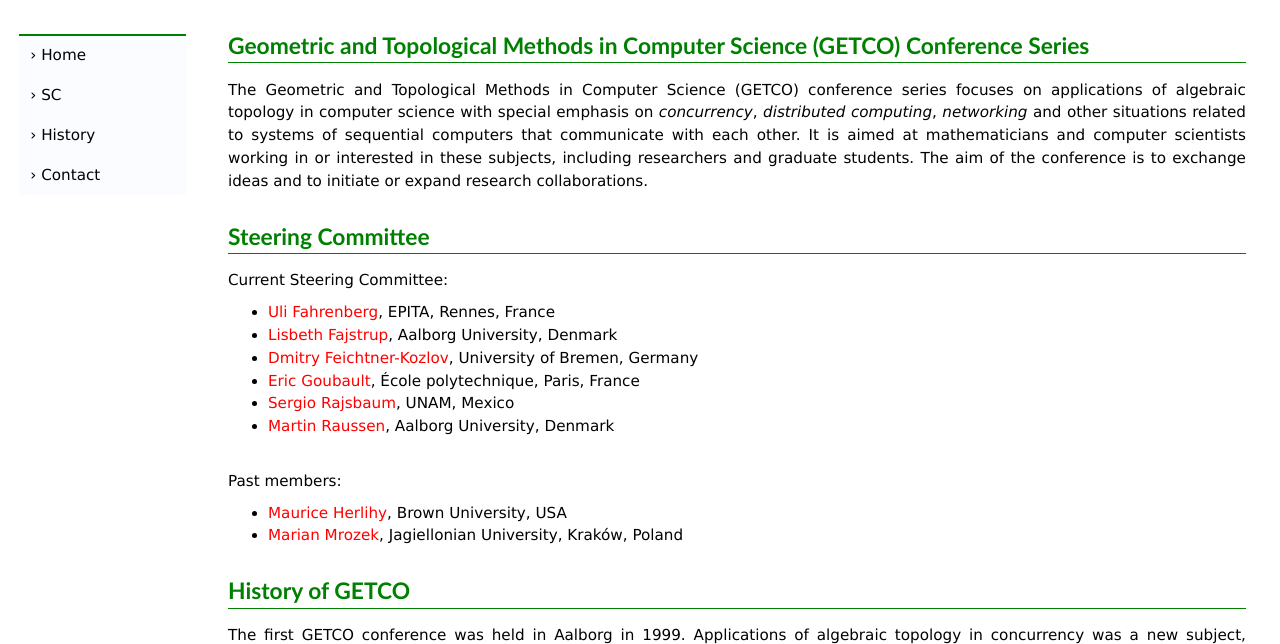
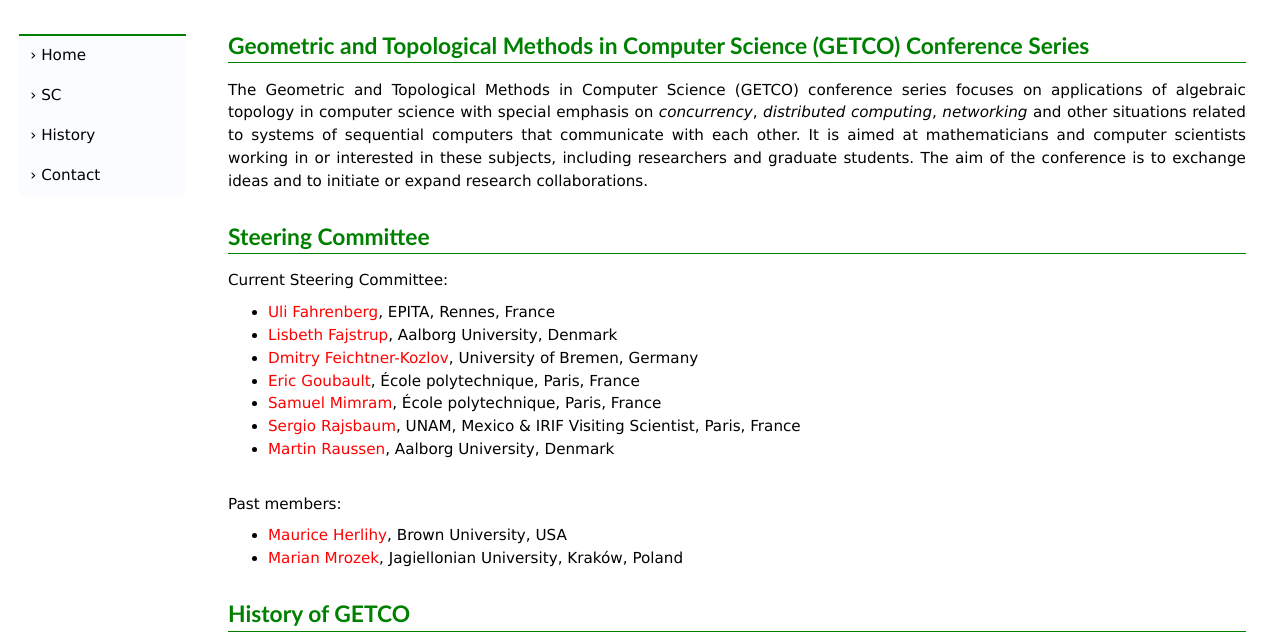
Before and after one commit to getco-conf/getco-conf.github.io, a plain HTML site: page docs/index.html in a window 1280 px wide. Shown: the part 82-726 px from the top of the page. Drawn offline with Linux system fonts and the light colour scheme.

Commit message:
mod sergio add sam

```diff
--- a/docs/index.html
+++ b/docs/index.html
@@ -55,7 +55,8 @@
 	  <li><a href="https://people.math.aau.dk/~fajstrup/">Lisbeth Fajstrup</a>, Aalborg University, Denmark</li>
 	  <li><a href="https://www.alta.uni-bremen.de/members/dfk/">Dmitry Feichtner-Kozlov</a>, University of Bremen, Germany</li>
 	  <li><a href="http://www.lix.polytechnique.fr/Labo/Eric.Goubault/">Eric Goubault</a>, École polytechnique, Paris, France</li>
-	  <li><a href="https://www.matem.unam.mx/~rajsbaum/">Sergio Rajsbaum</a>, UNAM, Mexico</li>
+	  <li><a href="http://www.lix.polytechnique.fr/Labo/Samuel.Mimram/">Samuel Mimram</a>, École polytechnique, Paris, France</li>
+	  <li><a href="https://www.matem.unam.mx/~rajsbaum/">Sergio Rajsbaum</a>, UNAM, Mexico &amp; IRIF Visiting Scientist, Paris, France</li>
 	  <li><a href="https://people.math.aau.dk/~raussen/">Martin Raussen</a>, Aalborg University, Denmark</li>
 	</ul>
       </p>
```
